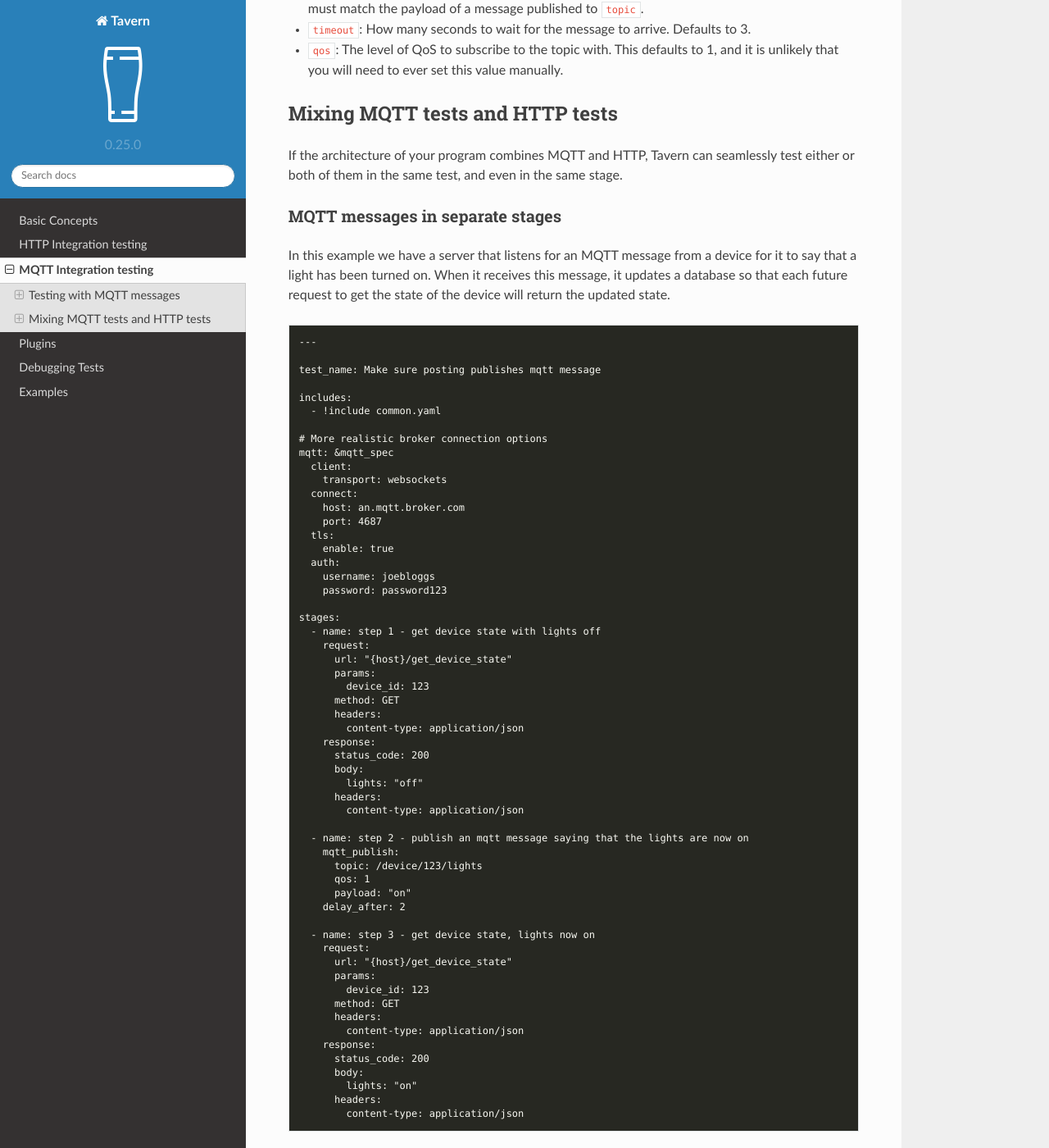
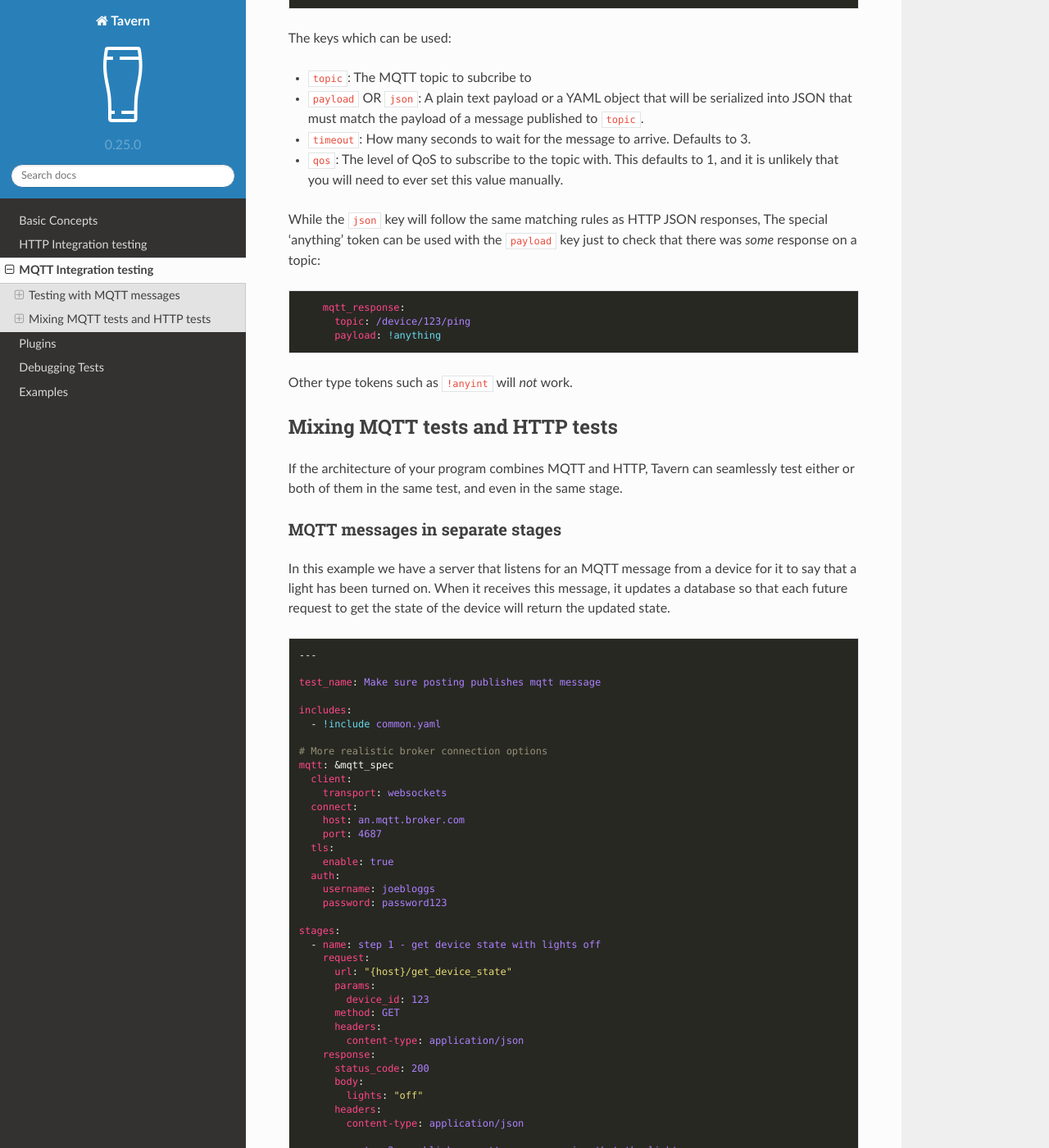
Before and after one commit to taverntesting/tavern, a Sphinx documentation site: the page built from docs/source/mqtt.md, in a window 1280 px wide and 1400 px high, scrolled down 2806 px. Shown: the whole window at 82% size. Built offline with Sphinx 7.4.7 and the Read the Docs theme 2.0.0, drawn with Linux system fonts in a browser that asks for light colours; formulas are drawn with MathJax 3; some of the changed text lies outside the part shown.

Commit message:
Update docs

````diff
--- a/docs/source/mqtt.md
+++ b/docs/source/mqtt.md
@@ -114,6 +114,7 @@
   serialize into JSON.
 - `qos`: QoS level for publishing. Defaults to 0 in paho-mqtt.
 
+
 ### Options for receiving MQTT messages
 
 The `mqtt_response` key gives a topic and payload which should be received by
@@ -126,6 +127,14 @@
 If other messages on the same topic but with a different payload arrive in the
 meantime, they are ignored and a warning will be logged.
 
+```yaml
+    mqtt_response:
+      topic: /device/123/ping
+      json:
+        thing_1: abc
+        thing_2: 123
+```
+
 The keys which can be used:
 
 - `topic`: The MQTT topic to subcribe to
@@ -135,6 +144,18 @@
 - `timeout`: How many seconds to wait for the message to arrive. Defaults to 3.
 - `qos`: The level of QoS to subscribe to the topic with. This defaults to 1,
   and it is unlikely that you will need to ever set this value manually.
+
+While the `json` key will follow the same matching rules as
+HTTP JSON responses, The special 'anything' token can be used with the
+`payload` key just to check that there was _some_ response on a topic:
+
+```yaml
+    mqtt_response:
+      topic: /device/123/ping
+      payload: !anything
+```
+
+Other type tokens such as `!anyint` will _not_ work.
 
 ## Mixing MQTT tests and HTTP tests
 
@@ -149,7 +170,7 @@
 updates a database so that each future request to get the state of the device
 will return the updated state.
 
-```
+```yaml
 ---
 
 test_name: Make sure posting publishes mqtt message
````
